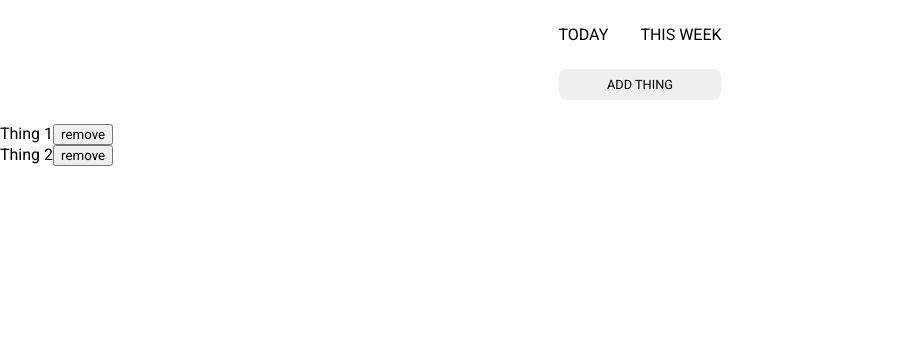
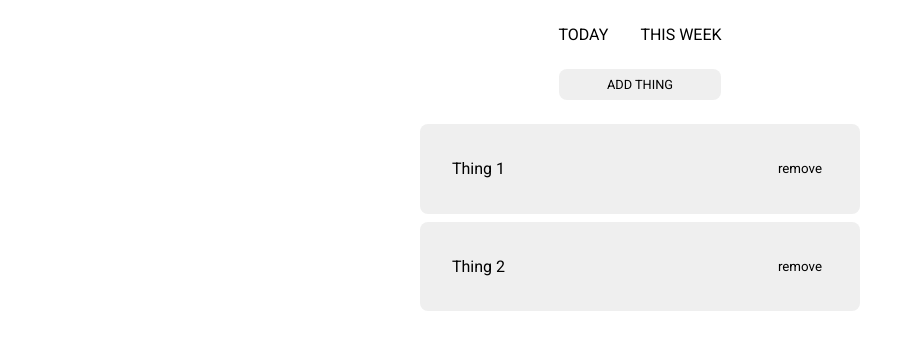
Before and after one commit to comoestassergio/todo-app, a website built with webpack: page dist/index.html in a window 1280 px wide. Shown: the part 55-404 px from the top of the page, without its empty margins (0-923 px from the left). Built offline with nearby package versions, Linux system fonts and the light colour scheme.

Commit message:
Style tasks

```diff
--- a/src/style.css
+++ b/src/style.css
@@ -188,3 +188,34 @@ nav {
 .popUp__btn:hover {
     background-color: rgb(161, 161, 161);
 }
+
+.content__todo-grid {
+    height: 60vh;
+    width: 50vw;
+    margin-inline: auto;
+
+    display: grid;
+    grid-template-rows: repeat(auto-fill, minmax(75px, 1fr));
+    place-content: center;
+
+    gap: .5rem;
+}
+
+.todo-grid__item {
+    width: 55vh;
+    display: flex;
+    align-items: center;
+    justify-content: space-between;
+
+    background-color: #efefef;
+    border-radius: .5rem;
+
+    padding: 0 2rem;
+}
+
+.item__remove-btn {
+    border: none;
+
+    background-color: transparent;
+    cursor: pointer;
+}
```
